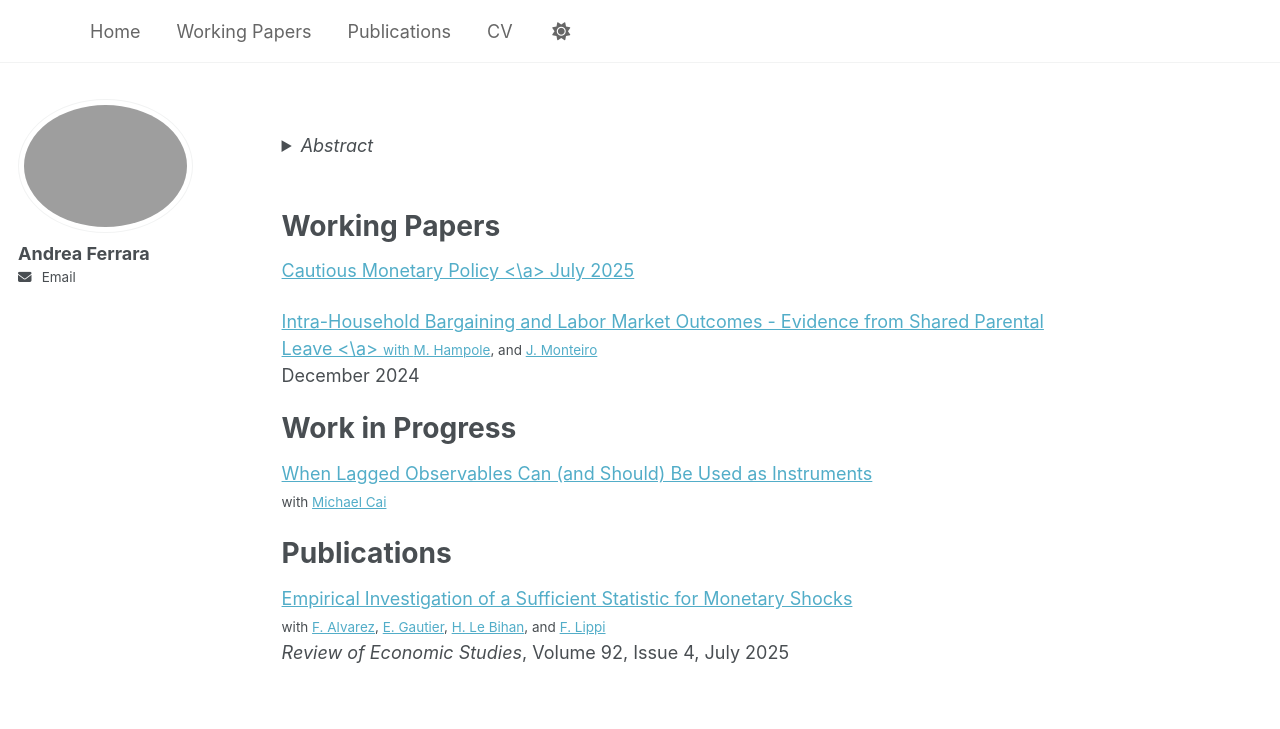
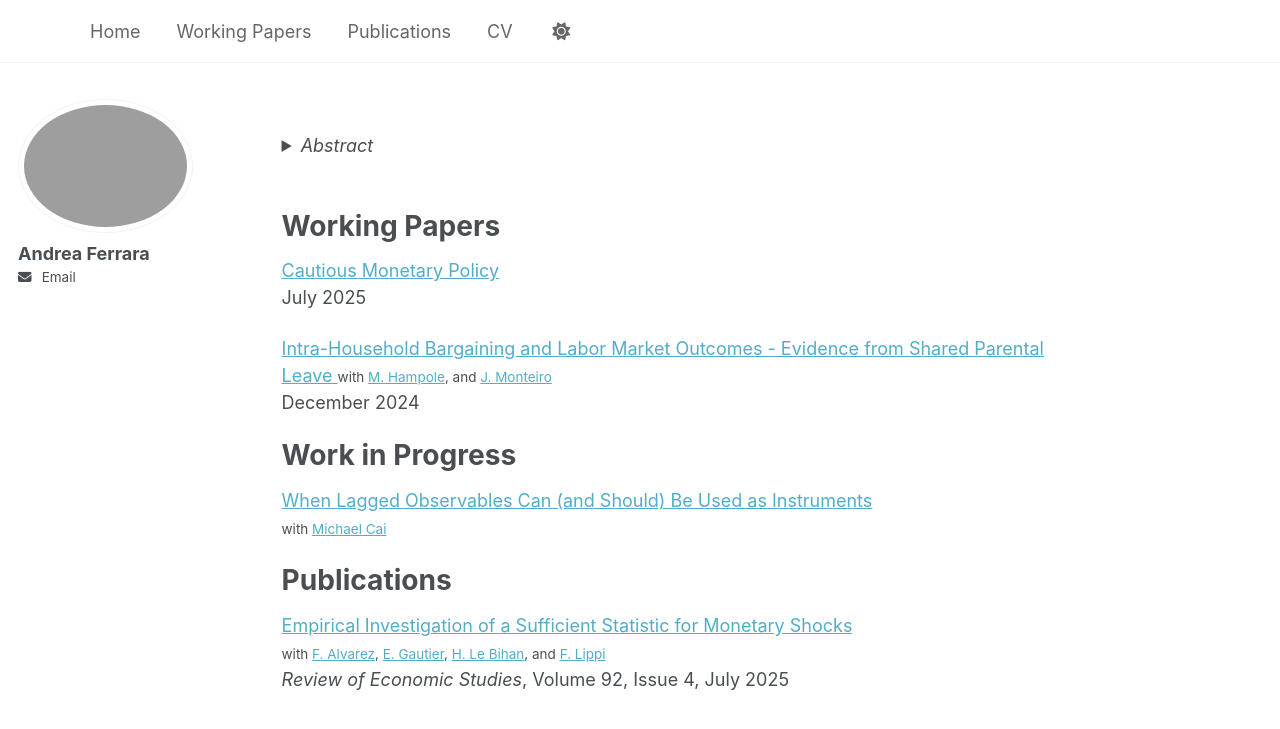
Before and after one commit to AndreaFerrara1997/AndreaFerrara1997.github.io, a Jekyll site: the page built from index.md, in a window 1280 px wide and 900 px high, scrolled down 549 px. Shown: the top 729 px of the window. Built offline with Jekyll 4.4.1, drawn with Linux system fonts in a browser that asks for light colours; a script that is not in the unit is left out.

```diff
--- a/_includes/workingpapers.md
+++ b/_includes/workingpapers.md
@@ -1,6 +1,6 @@
-<a href="/files/Cautious_MP.pdf" target="_blank"> Cautious Monetary Policy <\a>
+<a href="/files/Cautious_MP.pdf" target="_blank"> Cautious Monetary Policy   </a>
 July 2025
 
-<a href="/files/Parental_leave.pdf" target="_blank"> Intra-Household Bargaining and Labor Market Outcomes - Evidence from Shared Parental Leave  <\a>
+<a href="/files/Parental_leave.pdf" target="_blank"> Intra-Household Bargaining and Labor Market Outcomes - Evidence from Shared Parental Leave  </a>
 <small>with [M. Hampole](https://www.menakahampole.com), and [J. Monteiro](https://sites.google.com/view/joao-cmonteiro/)</small>
 December 2024
```
